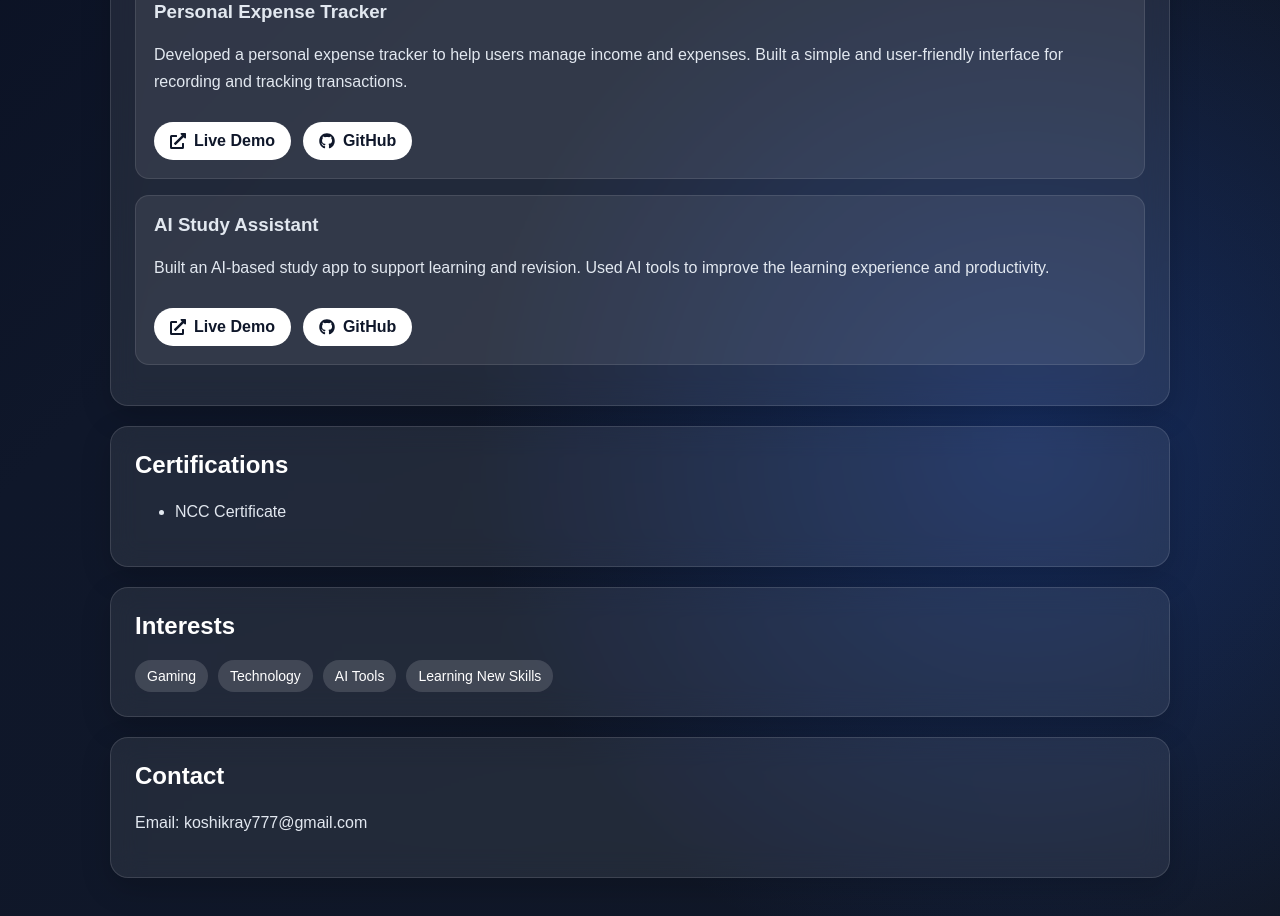
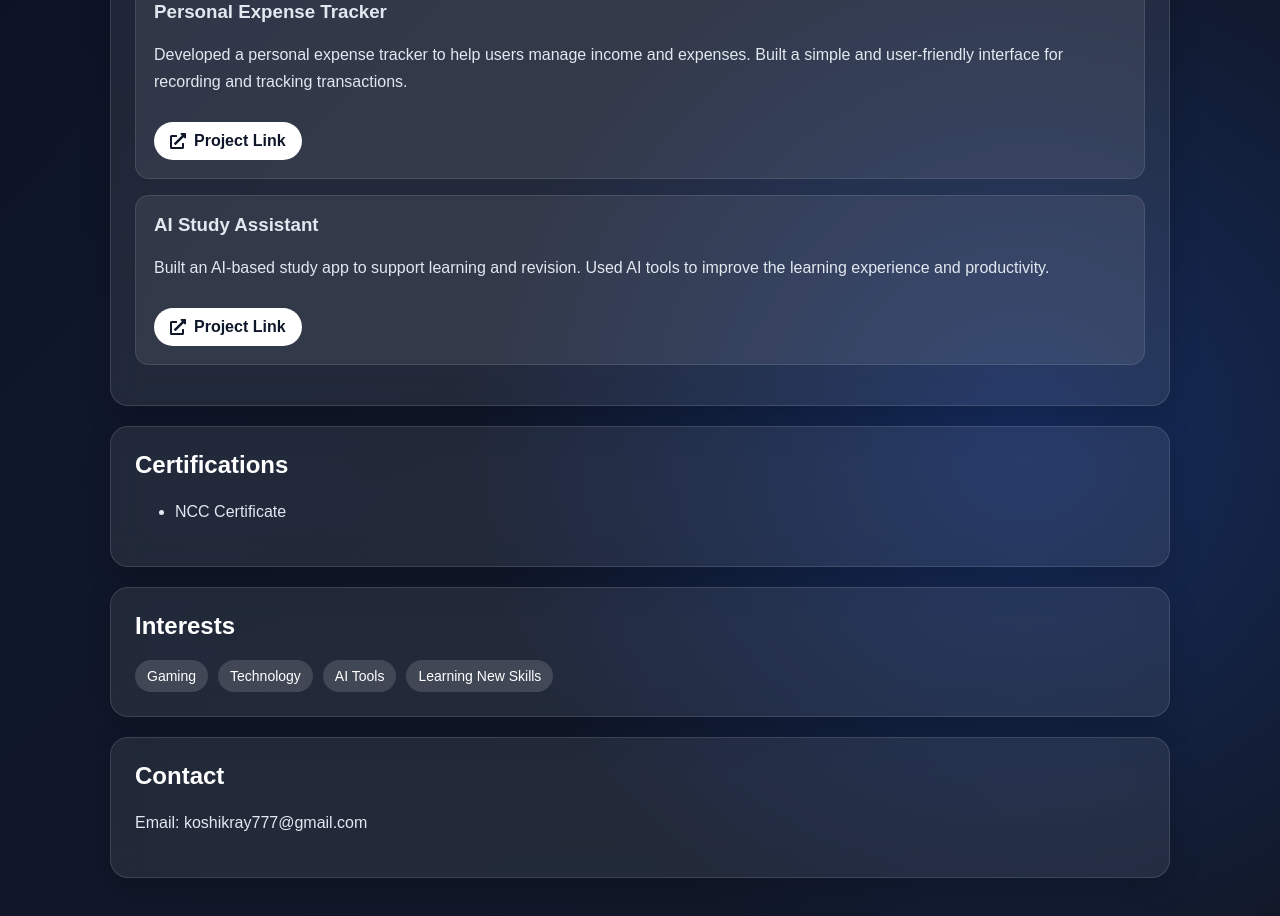
Before and after one commit to koshik7/PORTFOLIO, a Next.js app: page / in a window 1280 px wide. Shown: the part 1620-2536 px from the top of the page. Built offline with nearby package versions, Linux system fonts and the light colour scheme.

Commit message:
PORTFOLIO

```diff
--- a/src/app/page.tsx
+++ b/src/app/page.tsx
@@ -173,15 +173,7 @@ export default function Home() {
               rel="noreferrer"
               className="btn"
             >
-              <FaExternalLinkAlt /> Live Demo
-            </a>
-            <a
-              href="https://github.com/koshik7"
-              target="_blank"
-              rel="noreferrer"
-              className="btn"
-            >
-              <FaGithub /> GitHub
+              <FaExternalLinkAlt /> Project Link
             </a>
           </div>
         </div>
@@ -199,15 +191,7 @@ export default function Home() {
               rel="noreferrer"
               className="btn"
             >
-              <FaExternalLinkAlt /> Live Demo
-            </a>
-            <a
-              href="https://github.com/koshik7"
-              target="_blank"
-              rel="noreferrer"
-              className="btn"
-            >
-              <FaGithub /> GitHub
+              <FaExternalLinkAlt /> Project Link
             </a>
           </div>
         </div>
```
